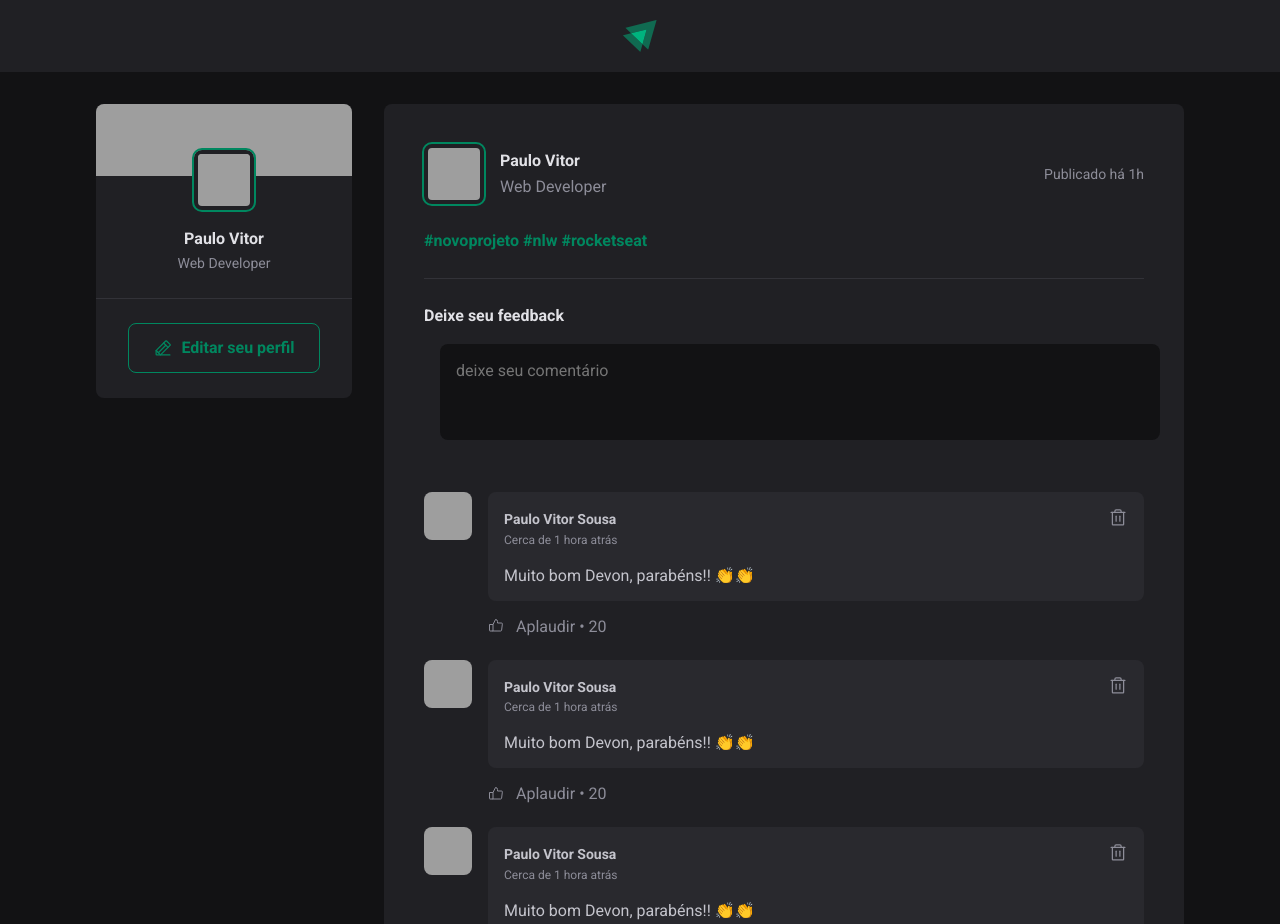
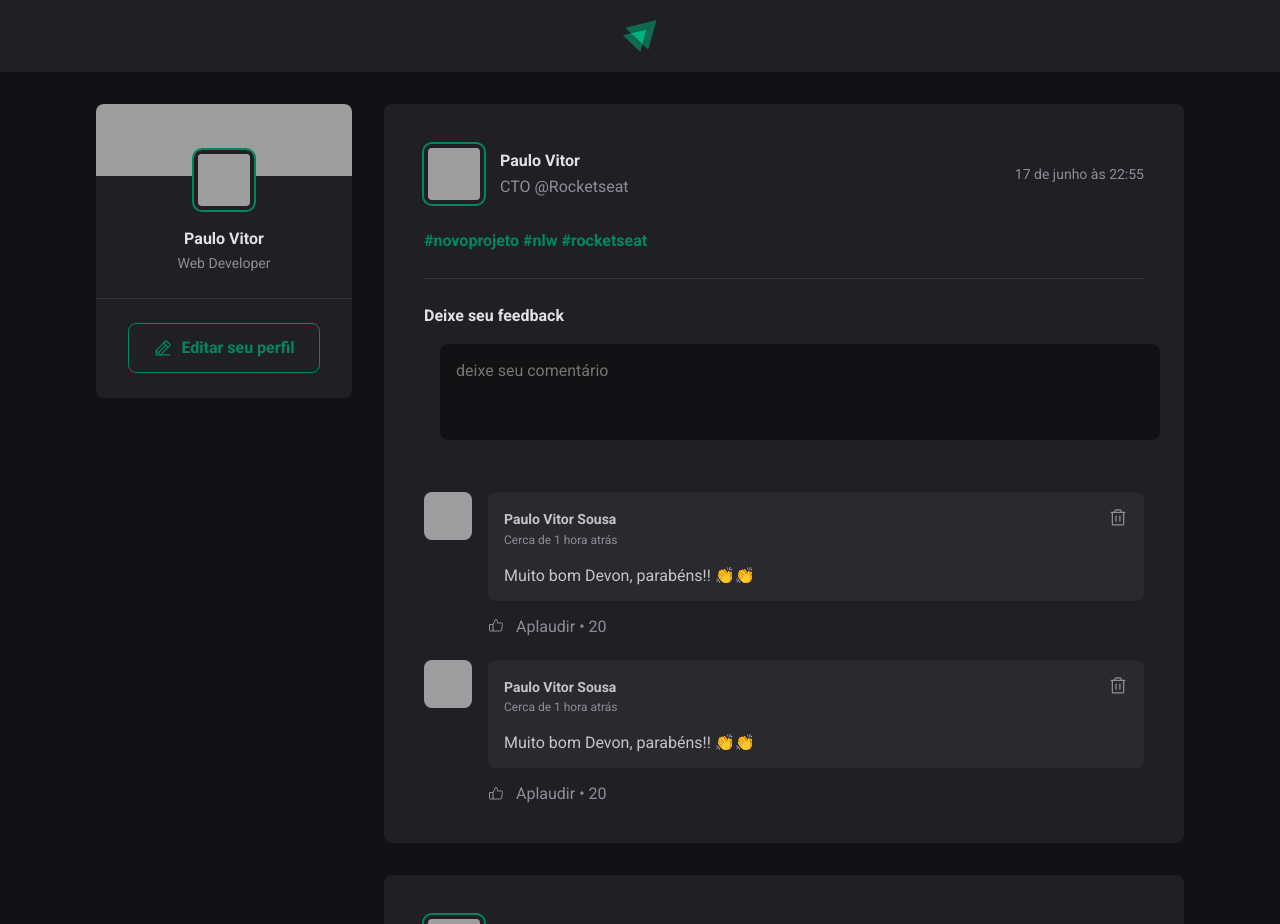
Before and after one commit to PauloVitorrr/react-ignite-feed, a React (Vite) app: page / in a window 1280 px wide. Shown: the top 924 px of the page. Built offline with nearby package versions, Linux system fonts and the light colour scheme; grey boxes are pictures that could not be loaded.

Commit message:
build: date-fns

```diff
--- a/package.json
+++ b/package.json
@@ -10,6 +10,7 @@
     "preview": "vite preview"
   },
   "dependencies": {
+    "date-fns": "^2.30.0",
     "phosphor-react": "^1.4.1",
     "react": "^18.2.0",
     "react-dom": "^18.2.0"
--- a/src/components/Post.jsx
+++ b/src/components/Post.jsx
@@ -2,20 +2,33 @@ import { Avatar } from './Avatar'
 import { Comment } from './Comment'
 import styles from './Post.module.css'
 
-export function Post(props){
-    console.log(props)
+const comments = [
+    1,
+    2,
+]
+
+export function Post({ author, publishedAt }){
+    const publishedDateFormatted = new Intl.DateTimeFormat('pt-BR', {
+        day: '2-digit',
+        month: 'long',
+        hour: '2-digit',
+        minute: '2-digit'
+    }).format(publishedAt)
+
     return(
         <article className={styles.post}>
             <header>
                 <div className={styles.author}>
-                    <Avatar src="https://github.com/PauloVitorrr.png"/>
+                    <Avatar src={author.avatarUrl}/>
                     <div className={styles.authorInfo}>
-                        <strong>Paulo Vitor</strong>
-                        <span>Web Developer</span>
+                        <strong>{author.name}</strong>
+                        <span>{author.role}</span>
                     </div>
                 </div>
 
-                <time title="19 de Junho ás 08:15h" dateTime="2023-06-19">Publicado há 1h</time>
+                <time title="19 de Junho ás 08:15h" dateTime="2023-06-19">
+                    {publishedDateFormatted}
+                </time>
             </header>
 
             <div className={styles.content}>
@@ -39,9 +52,9 @@ export function Post(props){
             </form>
 
             <div className={styles.commentList}>
-                <Comment/>
-                <Comment/>
-                <Comment/>
+                {comments.map(comment =>{
+                    return <Comment />
+                })}
             </div>
         </article>
     )
```
Also changed, not shown: 1 other file (tests, documents, lock files or other folders).
